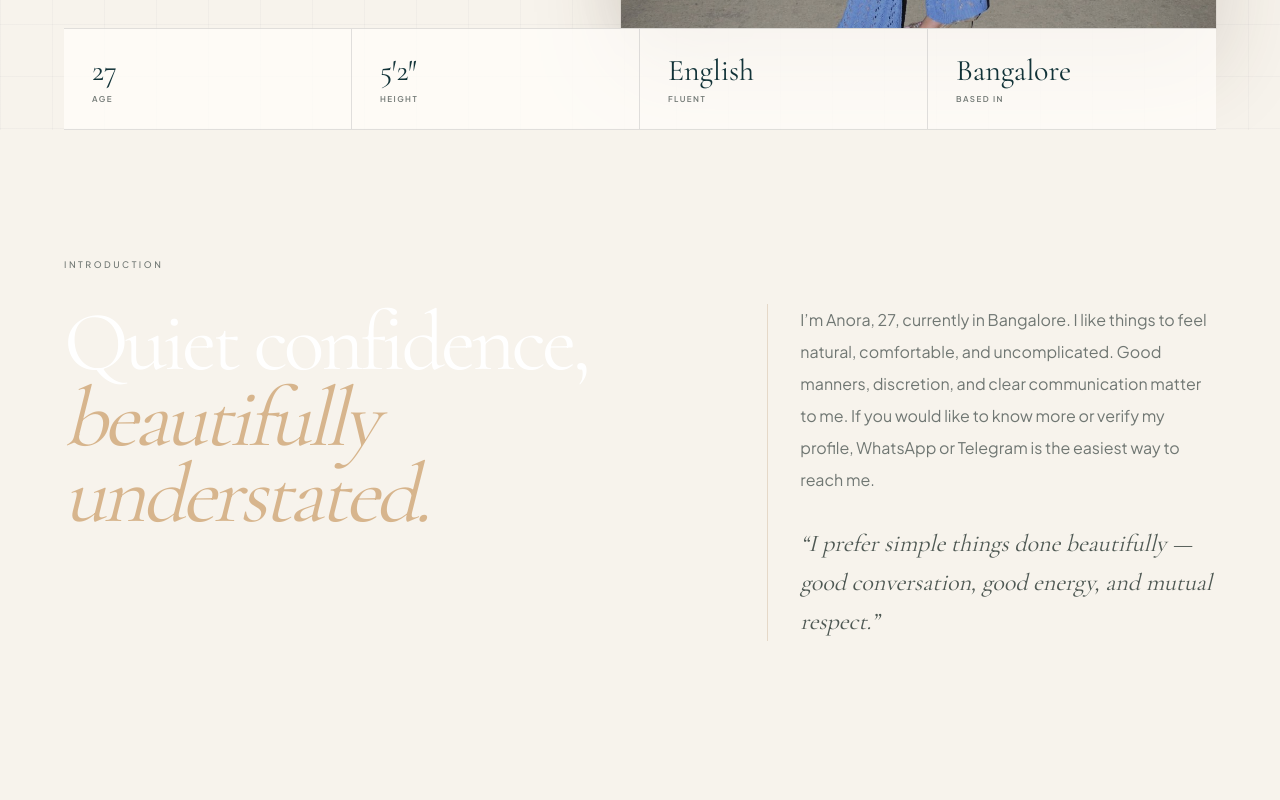
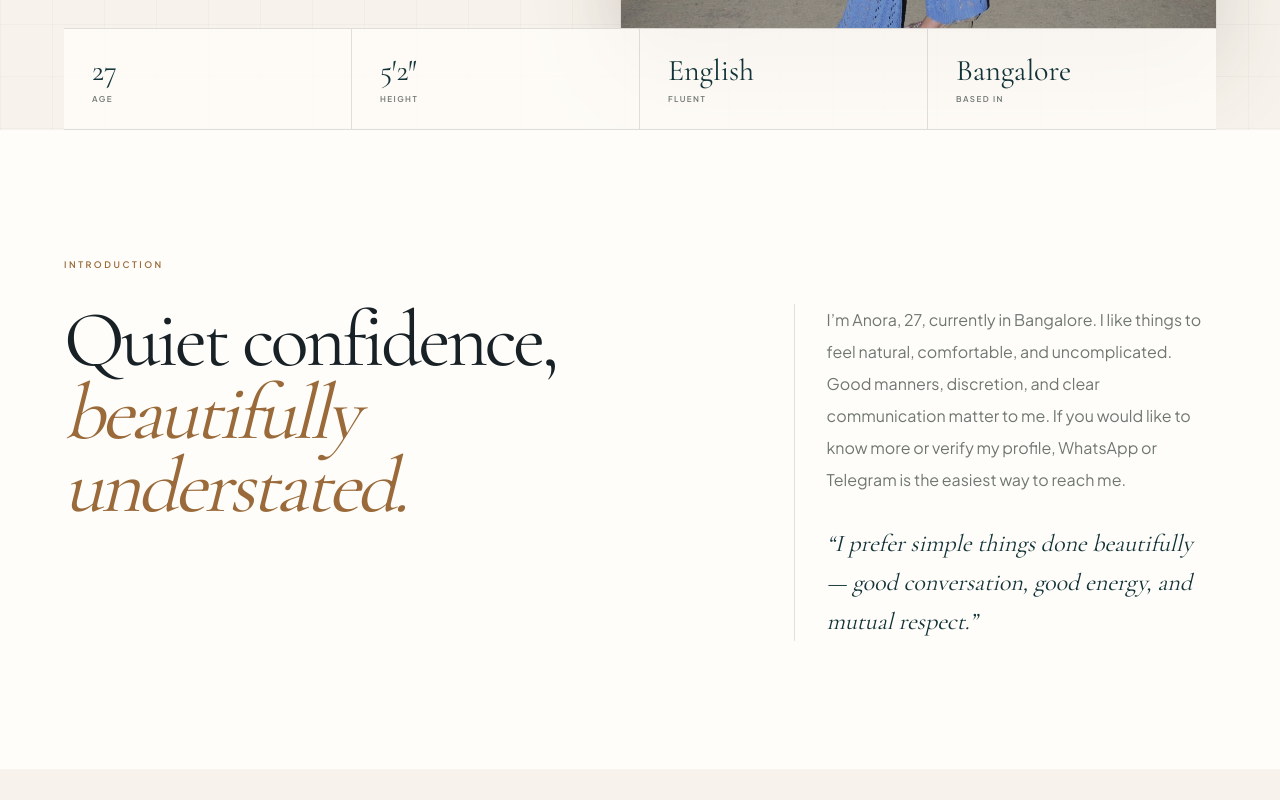
Before and after one commit to MohitAhlawat93/dancer-portfolio, a Next.js app: page / in a window 1280 px wide. Shown: the part 860-1660 px from the top of the page. Built offline with nearby package versions, Linux system fonts and the light colour scheme; no server answers.

Commit message:
design(option-2): lighten editorial introduction

```diff
--- a/components/sections/Introduction.tsx
+++ b/components/sections/Introduction.tsx
@@ -2,23 +2,23 @@ import { siteContent } from "@/content/site-content";
 
 export function Introduction() {
   return (
-    <section className="section-slate relative overflow-hidden px-5 py-20 text-white sm:px-6 sm:py-24 lg:px-16 lg:py-32">
+    <section className="section-paper relative overflow-hidden px-5 py-20 sm:px-6 sm:py-24 lg:px-16 lg:py-32">
       <div className="relative z-10 mx-auto max-w-[1500px]">
-        <p className="text-[9px] font-medium uppercase tracking-[.28em] text-muted">
+        <p className="text-[9px] font-semibold uppercase tracking-[.28em] text-accent">
           Introduction
         </p>
 
-        <div className="mt-8 grid gap-10 lg:grid-cols-[1fr_.72fr] lg:gap-20">
-          <p className="font-display text-[clamp(3.3rem,6.6vw,6.8rem)] font-light leading-[.9] tracking-[-.045em]">
+        <div className="mt-8 grid gap-10 lg:grid-cols-[1.08fr_.72fr] lg:gap-24">
+          <p className="max-w-5xl font-display text-[clamp(3.1rem,6.2vw,6.3rem)] font-light leading-[.92] tracking-[-.045em] text-foreground">
             Quiet confidence,
-            <span className="block italic text-accent-soft">beautifully understated.</span>
+            <span className="block italic text-accent">beautifully understated.</span>
           </p>
 
-          <div className="self-end border-l border-accent/20 pl-6 sm:pl-8">
+          <div className="self-end border-l border-line pl-6 sm:pl-8">
             <p className="text-sm leading-8 text-muted sm:text-base">
               {siteContent.profile.bio}
             </p>
-            <p className="mt-7 font-display text-2xl font-light italic leading-relaxed text-muted-strong">
+            <p className="mt-7 font-display text-2xl font-light italic leading-relaxed text-deep">
               “{siteContent.profile.quote}”
             </p>
           </div>
```
